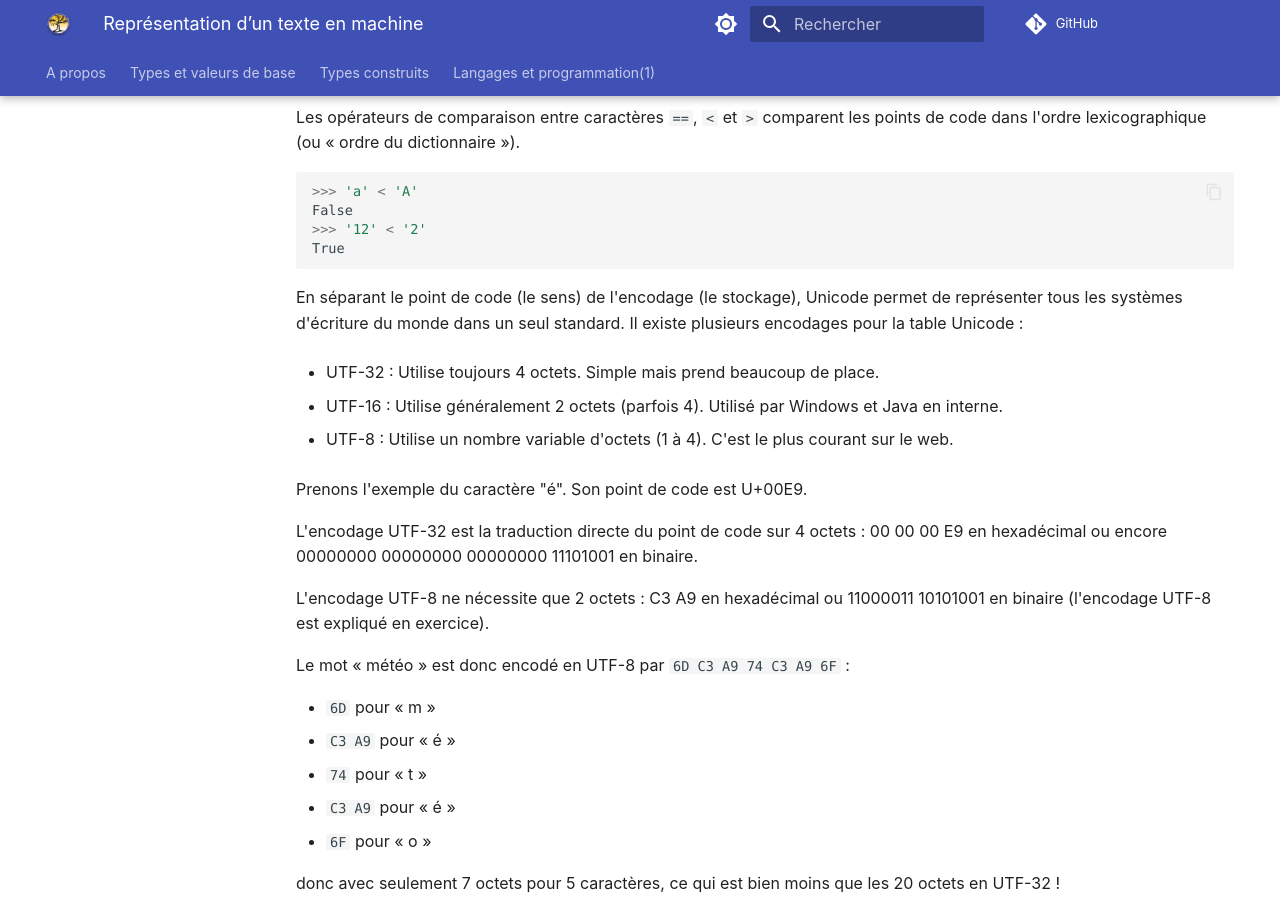
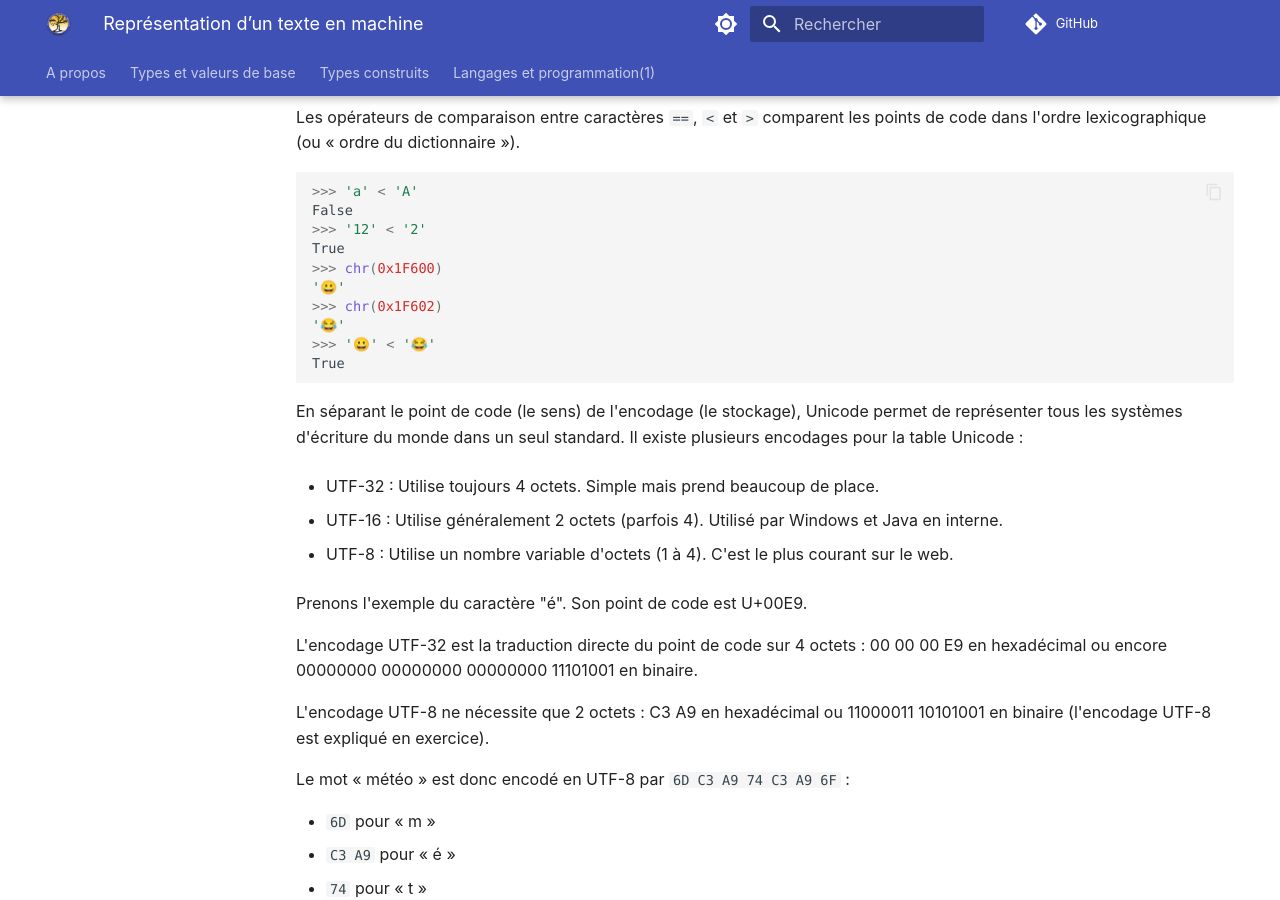
Before and after one commit to eipaca/NSI-1, an MkDocs documentation site: the page built from docs/types-et-valeurs-de-base/5-representation-texte.md, in a window 1280 px wide and 900 px high, scrolled down 3300 px. Built offline with MkDocs 1.6.1 and Material for MkDocs 9.7.7, drawn with Linux system fonts in a browser that asks for light colours; comment, search, counter and statistics services are not loaded.

Commit message:
Add files via upload

````diff
--- a/docs/types-et-valeurs-de-base/5-representation-texte.md
+++ b/docs/types-et-valeurs-de-base/5-representation-texte.md
@@ -83,6 +83,12 @@ Les opérateurs de comparaison entre caractères `==`, `<` et `>` comparent les
 >>> 'a' < 'A'
 False
 >>> '12' < '2'
+True
+>>> chr(0x1F600)
+'😀'
+>>> chr(0x1F602)
+'😂'
+>>> '😀' < '😂'
 True
 ```
 
````
